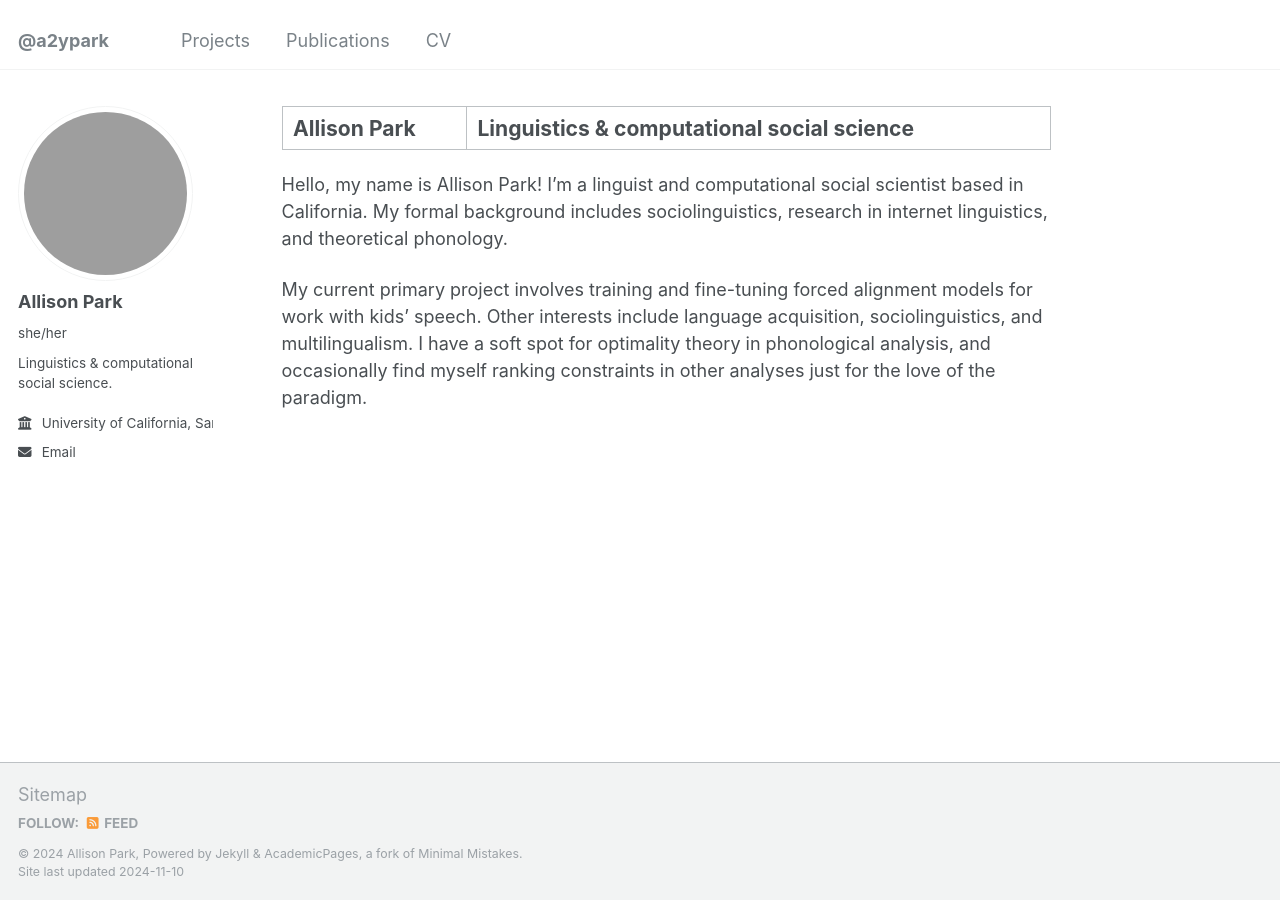
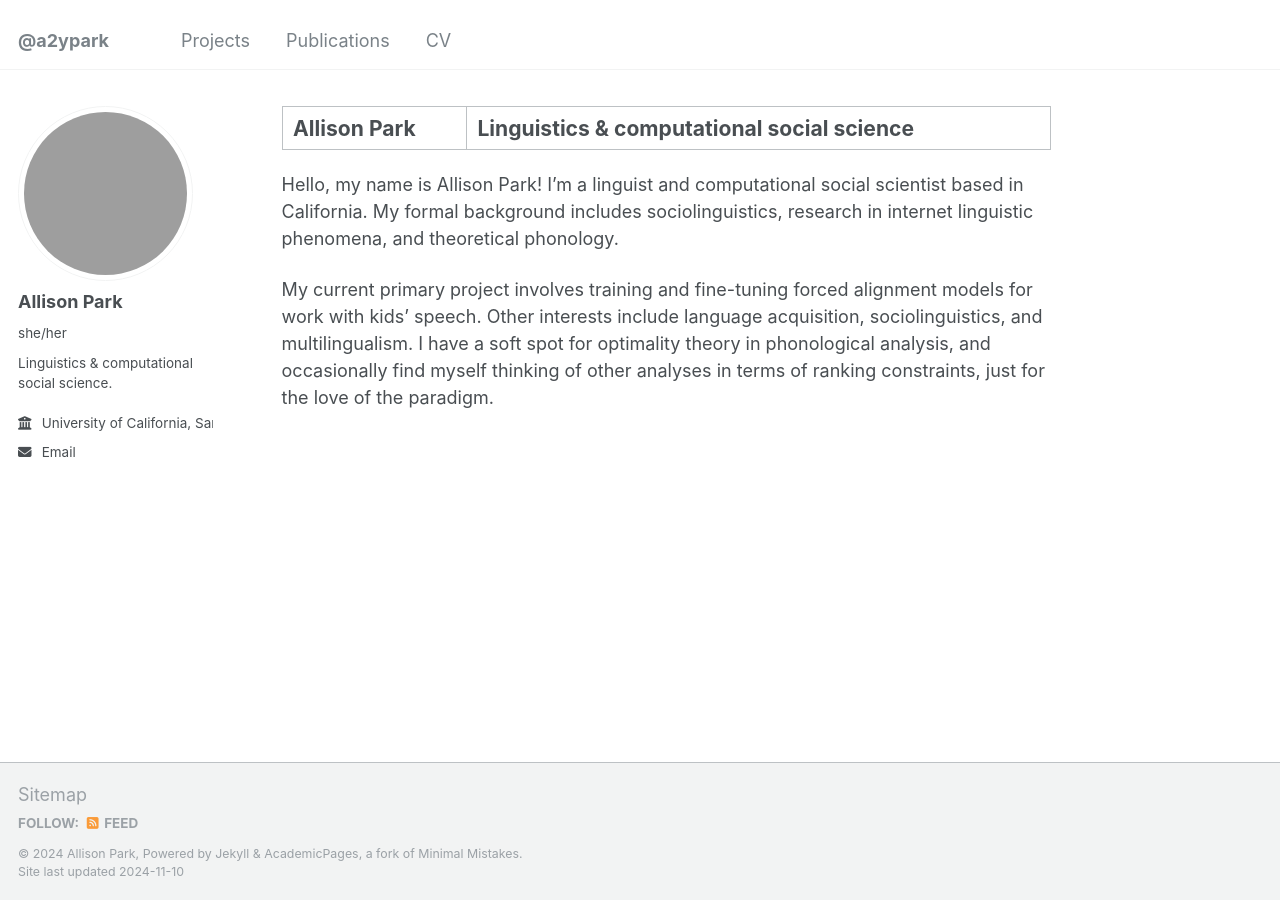
Before and after one commit to a2ypark/a2ypark.github.io, a Jekyll site: the page built from _pages/about.md, in a window 1280 px wide. Built offline with Jekyll 4.4.1, drawn with Linux system fonts in a browser that asks for light colours; grey boxes are pictures that could not be loaded.

Commit message:
Update about.md

```diff
--- a/_pages/about.md
+++ b/_pages/about.md
@@ -6,6 +6,6 @@ redirect_from:
   - /about/
   - /about.html
 ---
-Hello, my name is Allison Park! I'm a linguist and computational social scientist based in California. My formal background includes sociolinguistics, research in internet linguistics, and theoretical phonology.
+Hello, my name is Allison Park! I'm a linguist and computational social scientist based in California. My formal background includes sociolinguistics, research in internet linguistic phenomena, and theoretical phonology.
 
-My current primary project involves training and fine-tuning forced alignment models for work with kids' speech. Other interests include language acquisition, sociolinguistics, and multilingualism. I have a soft spot for optimality theory in phonological analysis, and occasionally find myself ranking constraints in other analyses just for the love of the paradigm.
+My current primary project involves training and fine-tuning forced alignment models for work with kids' speech. Other interests include language acquisition, sociolinguistics, and multilingualism. I have a soft spot for optimality theory in phonological analysis, and occasionally find myself thinking of other analyses in terms of ranking constraints, just for the love of the paradigm.
```
